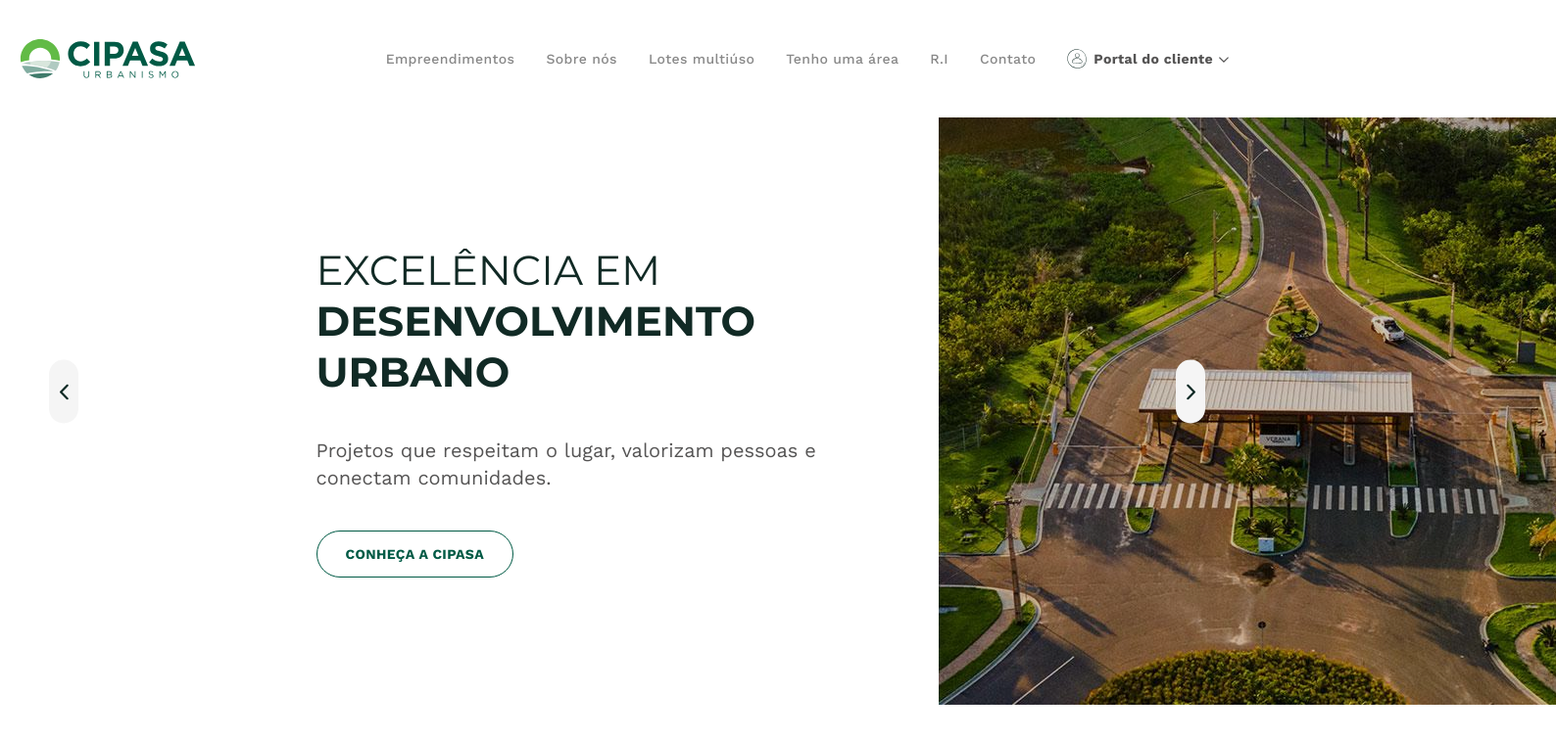
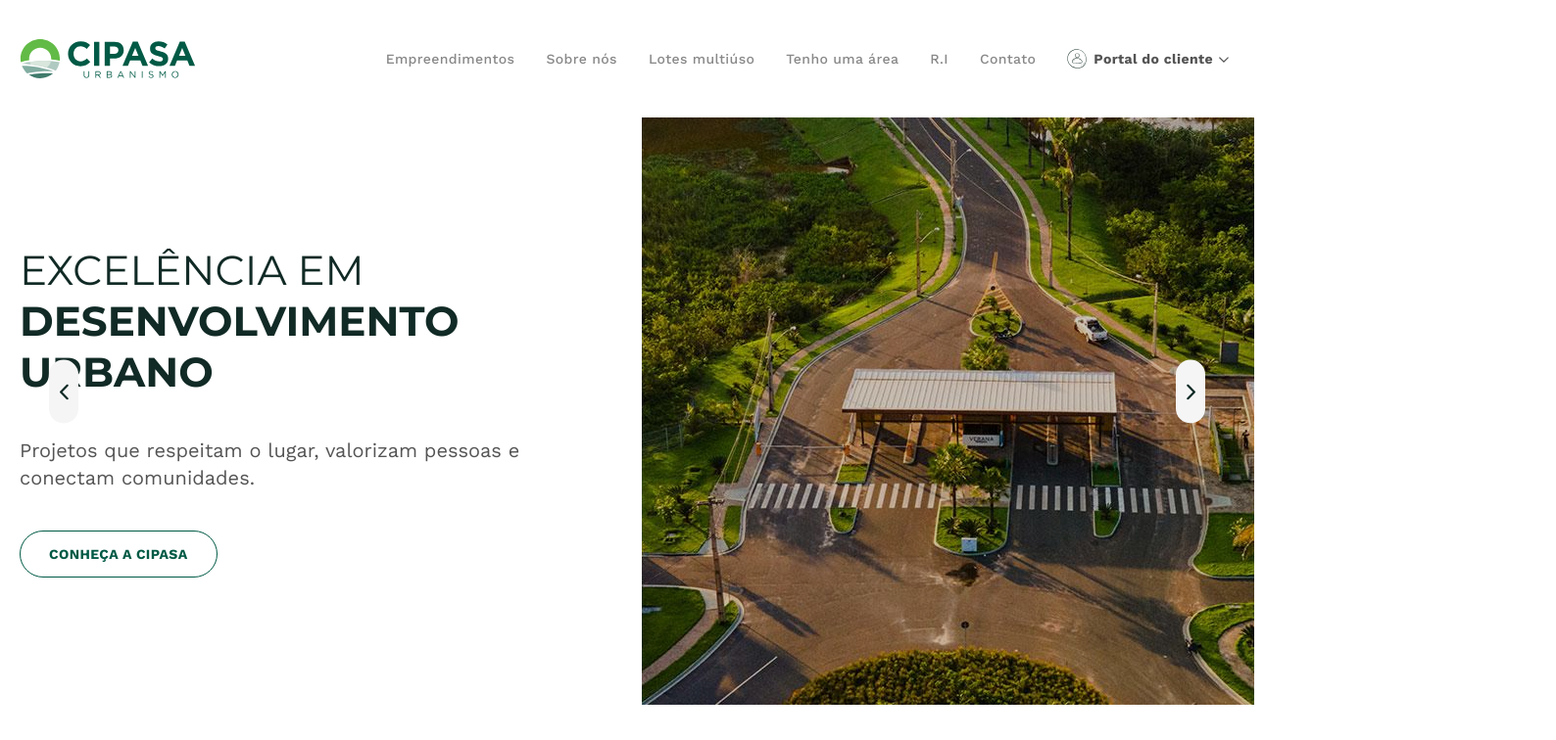
Before and after one commit to brunomy/cipasa-react, a React (Vite) app: page / in a window 1280 px wide. Shown: the top 756 px of the page at 98% size, 1588 px wide, since content can reach past the window. Built offline with nearby package versions, Linux system fonts and the light colour scheme.

Commit message:
animate banner

```diff
--- a/src/App.scss
+++ b/src/App.scss
@@ -2,6 +2,14 @@
 @import './Fonts.scss';
 
 body {
+  margin: 0 auto;
+
+  #root{
+    max-width: 1920px;
+    overflow: hidden;
+    margin: 0 auto;
+  }
+
   *{
     font-family: $WorkSans !important;
     box-sizing: border-box;
--- a/src/components/Layout/Header/Header.jsx
+++ b/src/components/Layout/Header/Header.jsx
@@ -31,7 +31,7 @@ export default function Header({ ref }) {
             <Logo />
           </Button>
           <Box className="content">
-            <Button component={Link} to="/">Empreendimentos</Button>
+            <Button component={Link} to="/empreendimentos">Empreendimentos</Button>
             <Button component={Link} to="/sobre">Sobre nós</Button>
             <Button component={Link} to="/servicos">Lotes multiúso</Button>
             <Button component={Link} to="/projetos">Tenho uma área</Button>
--- a/src/components/Layout/Header/Header.scss
+++ b/src/components/Layout/Header/Header.scss
@@ -6,10 +6,12 @@
   height: 120px;
 
   .header_fixed{
+    max-width: 1920px;
+    left: 50%;
+    transform: translateX(-50%);
     background: #fff;
     position: fixed;
     top: 0;
-    left: 0;
     width: 100%;
     display: flex;
     align-items: center;
--- a/src/pages/Home/components/BannerCarousel/BannerCarousel.jsx
+++ b/src/pages/Home/components/BannerCarousel/BannerCarousel.jsx
@@ -1,6 +1,6 @@
 import './BannerCarousel.scss';
 import { Box, Button } from '@mui/material';
-import { useState } from 'react';
+import { useState, useEffect } from 'react';
 import banner1 from './images/banner1.png';
 import banner2 from './images/banner2.png';
 import banner3 from './images/banner3.png';
@@ -8,7 +8,12 @@ import { Link } from 'react-router-dom';
 import Button1 from '../../../../components/Buttons/Button1/Button1';
 
 export default function BannerCarousel() {
+  const [loaded, setLoaded] = useState(false);
   const [currentBanner, setCurrentBanner] = useState(0);
+
+  useEffect(() => {
+    setTimeout(() => setLoaded(true), 500);
+  }, []);
 
   const [banners, setBanners] = useState([
     {
@@ -38,7 +43,7 @@ export default function BannerCarousel() {
   ]);
 
   return (
-    <Box className="banner_carousel">
+    <Box className={"banner_carousel "+(loaded ? 'loaded' : 'notLoaded')}>
       <Box className="content">
         <Box className="left">
           {banners.map((banner, index) => (
--- a/src/pages/Home/components/BannerCarousel/BannerCarousel.scss
+++ b/src/pages/Home/components/BannerCarousel/BannerCarousel.scss
@@ -5,6 +5,24 @@
   background: #fff;
   max-width: 1920px;
   margin: 0 auto;
+  transition: all 0.5s ease;
+
+  *{
+    transition: all 0.5s ease;
+  }
+
+  &.notLoaded{
+    opacity: 0;
+    .content{
+
+      .left{
+        transform: translate(-50px, 0);
+      }
+      .right{
+        transform: translate(50px, 0);
+      }
+    }
+  }
 
   .content{
     height: 600px;
```
